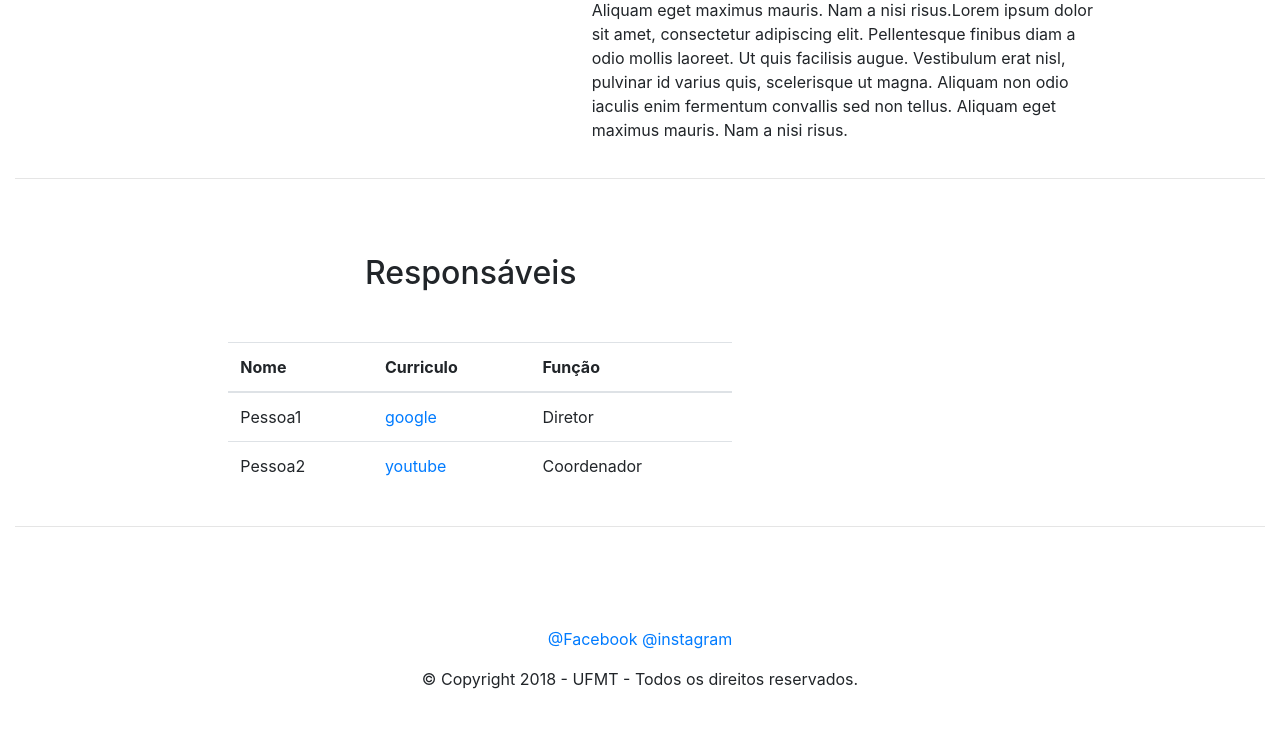
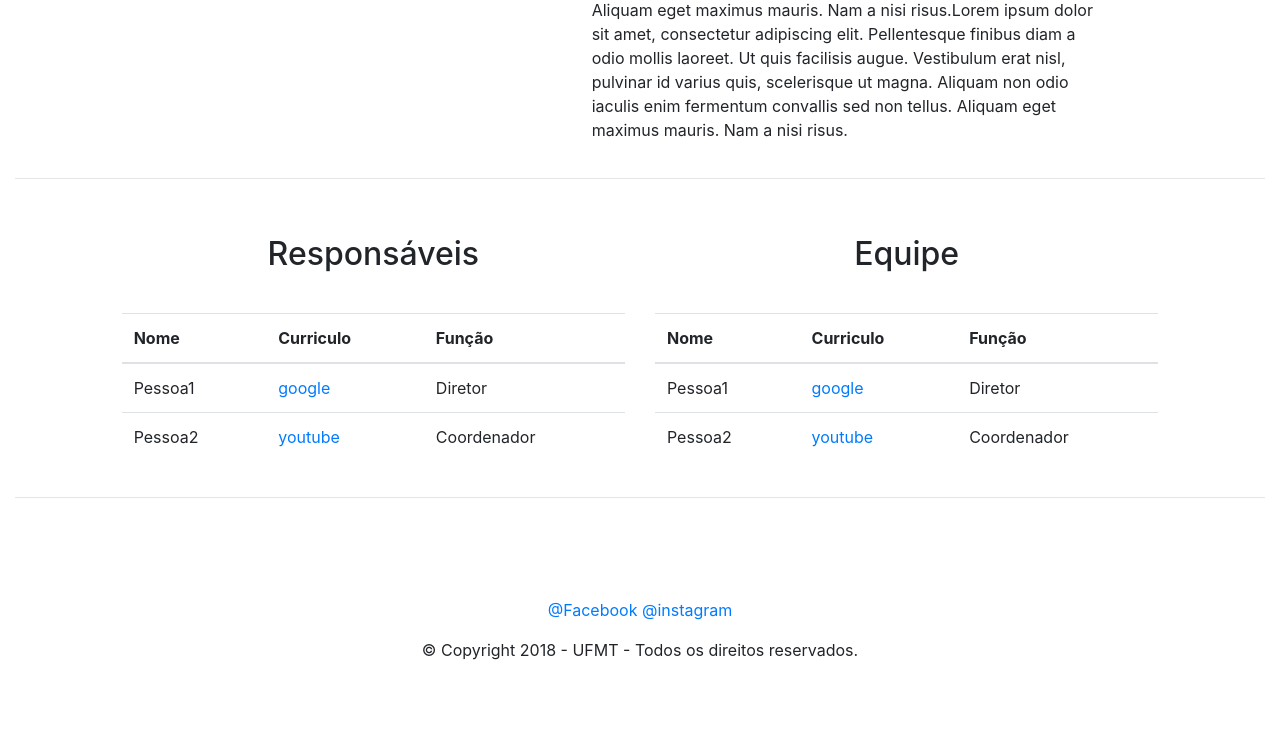
Before and after one commit to PascalBreno/Site-Eit, a PHP site: page /laboratorios.php in a window 1280 px wide. Shown: the part 785-1526 px from the top of the page. After the commit the page ends 1445 px from the top, so only its background shows below. Run offline with PHP 8.4, Linux system fonts and the light colour scheme.

Commit message:
Equipe e responsáveis alinhado

```diff
--- a/css/style.css
+++ b/css/style.css
@@ -114,9 +114,8 @@ footer {
   margin-top:20px;
 }
 .responsaveis{
-  margin-bottom: 50px;
-  margin-top: 75px;
-  margin-left:28%;
+  margin-bottom: 40px;
+  margin-top: 40px;
 }
 .tabelaresponsaveistd{
   border:none !important;
--- a/laboratorios.php
+++ b/laboratorios.php
@@ -106,10 +106,11 @@
 <!-- Fim do Slide e descrição -->
 <!-- Nome dos responsáveis -->
 
-<h2 class="responsaveis">Responsáveis</h2>
+
 <div class="row">
-  <div class="col col-md-2"></div>
+  <div class="col col-md-1"></div>
   <div class="col col-md-5 ">
+  <h2 class="responsaveis"> <center>Responsáveis</center></h2>
     <table class="table table-hover tabelaresponsaveistd" id="tabelaresponsavel">
       <thead>
         <tr>
@@ -130,12 +131,32 @@
       </tr>
     </table>
   </div>
-  <div class="col col-md-5"></div>
+  <div class="col col-md-5">
+  <h2 class="responsaveis"> <center>Equipe</center></h2>
+  <table class="table table-hover tabelaresponsaveistd" id="tabelaresponsavel">
+      <thead>
+        <tr>
+        <th>Nome</th>
+        <th>Curriculo</th>
+        <th>Função</th>
+        </tr>
+      </thead>
+      <tr>
+        <td>Pessoa1</td>
+        <td><a href="www.google.com.br" TARGET="_blank">google</a></td>
+        <td>Diretor</td>
+      </tr>
+      <tr>
+        <td>Pessoa2</td>
+        <td><a HREF="www.youtube.com.br" TARGET="_blank">youtube</a></td>
+        <td>Coordenador</td>
+      </tr>
+    </table>
+  </div>
+  <div class="col col-md-1"></div>
 </div>
 <hr class ="linhaabaixo"/>
-
-
-<!-- Fim do nome dos responsáveis -->
+<!-- Fim do nome dos responsáveis e Equipe -->
 
 
 <footer class="mainfooter" style="bottom:0px;"role="contentinfo">
```
